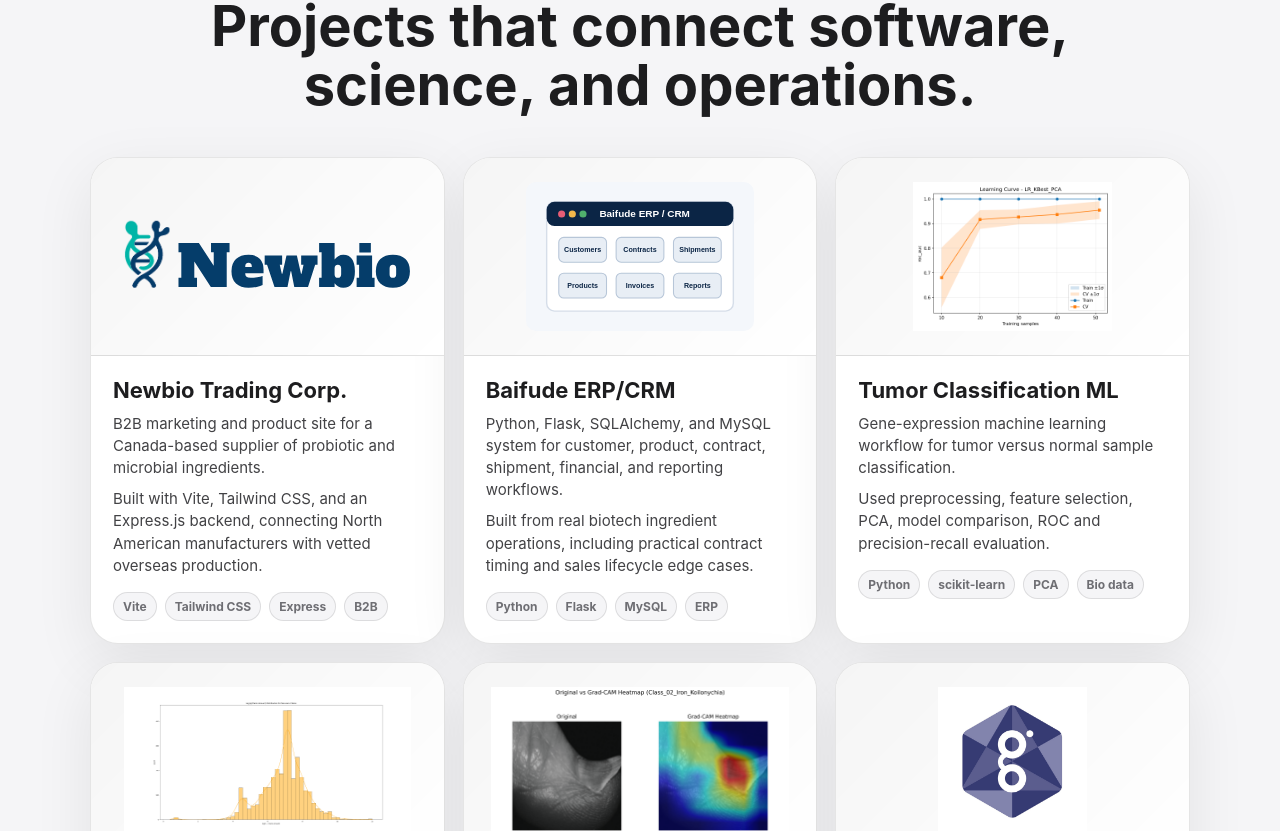
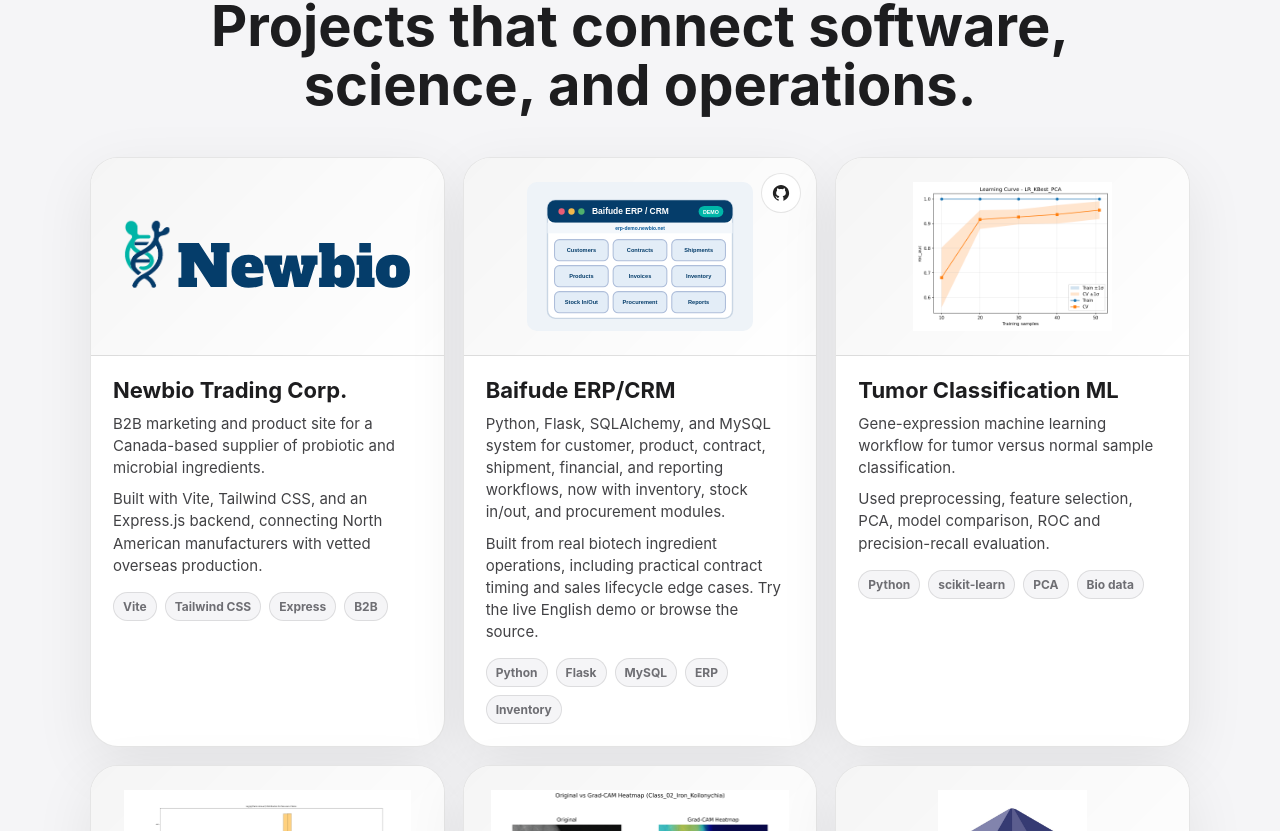
Before and after one commit to yiming168/yimingPortfolio, a React (Vite) app: page / in a window 1280 px wide. Shown: the part 1789-2620 px from the top of the page. Built offline with nearby package versions, Linux system fonts and the light colour scheme.

Commit message:
Link ERP card to live demo and GitHub, update icon and modules
ERP card now links to erp-demo.newbio.net with a GitHub badge to
yiming168/erp-demo. Icon redesigned in Newbio brand blue and updated
to reflect the demo's new inventory, stock in/out, and procurement
modules.

```diff
--- a/src/common/ProjectCard.jsx
+++ b/src/common/ProjectCard.jsx
@@ -1,6 +1,14 @@
-const ProjectCard = ({ src, link, h3, p1, p2, tags = [], imageNeeded }) => {
+import githubLight from "../assets/github-light.svg";
+import githubDark from "../assets/github-dark.svg";
+import { useTheme } from "./ThemeContext";
+
+const ProjectCard = ({ src, link, h3, p1, p2, tags = [], imageNeeded, githubLink }) => {
+  const { theme } = useTheme();
+  const githubIcon = theme === "light" ? githubLight : githubDark;
+
   return (
-    <a href={link} target="_blank" rel="noreferrer">
+    <div className="projectCard">
+      <a className="projectCardLink" href={link} target="_blank" rel="noreferrer">
         <div className="projectMedia hover">
           {src ? <img src={src} alt={`${h3} preview`} /> : null}
           {imageNeeded ? <span>Image needed</span> : null}
@@ -16,6 +24,18 @@
           </div>
         </div>
       </a>
+      {githubLink ? (
+        <a
+          className="projectGithubLink"
+          href={githubLink}
+          target="_blank"
+          rel="noreferrer"
+          aria-label={`${h3} source on GitHub`}
+        >
+          <img src={githubIcon} alt="" />
+        </a>
+      ) : null}
+    </div>
   );
 };
 
--- a/src/sections/Projects/Projects.jsx
+++ b/src/sections/Projects/Projects.jsx
@@ -30,11 +30,12 @@
         />
         <ProjectCard
           src={erpSystem}
-          link="https://github.com/yiming168"
+          link="https://erp-demo.newbio.net"
+          githubLink="https://github.com/yiming168/erp-demo"
           h3="Baifude ERP/CRM"
-          p1="Python, Flask, SQLAlchemy, and MySQL system for customer, product, contract, shipment, financial, and reporting workflows."
-          p2="Built from real biotech ingredient operations, including practical contract timing and sales lifecycle edge cases."
-          tags={["Python", "Flask", "MySQL", "ERP"]}
+          p1="Python, Flask, SQLAlchemy, and MySQL system for customer, product, contract, shipment, financial, and reporting workflows, now with inventory, stock in/out, and procurement modules."
+          p2="Built from real biotech ingredient operations, including practical contract timing and sales lifecycle edge cases. Try the live English demo or browse the source."
+          tags={["Python", "Flask", "MySQL", "ERP", "Inventory"]}
         />
         <ProjectCard
           src={tumorLearningCurve}
--- a/src/sections/Projects/ProjectsStyles.module.css
+++ b/src/sections/Projects/ProjectsStyles.module.css
@@ -25,15 +25,40 @@
   grid-template-columns: 1fr;
 }
 
-.container a {
+.container :global(.projectCard) {
+  height: 100%;
+  position: relative;
+}
+
+.container :global(.projectCardLink) {
   background: var(--project-card-bg);
   border: 1px solid var(--border-color);
   border-radius: 28px;
   box-shadow: var(--soft-shadow);
   color: var(--text-color);
-  min-height: 100%;
+  display: block;
+  height: 100%;
   overflow: hidden;
   text-decoration: none;
+}
+
+.container :global(.projectGithubLink) {
+  align-items: center;
+  background: var(--project-card-bg);
+  border: 1px solid var(--border-color);
+  border-radius: 50%;
+  display: flex;
+  height: 40px;
+  justify-content: center;
+  position: absolute;
+  right: 16px;
+  top: 16px;
+  width: 40px;
+  z-index: 2;
+}
+
+.container :global(.projectGithubLink img) {
+  width: 20px;
 }
 
 .container :global(.projectMedia) {
```
Also changed, not shown: src/assets/erp-system.svg. Lines whose indentation alone changed are shown as unchanged.
